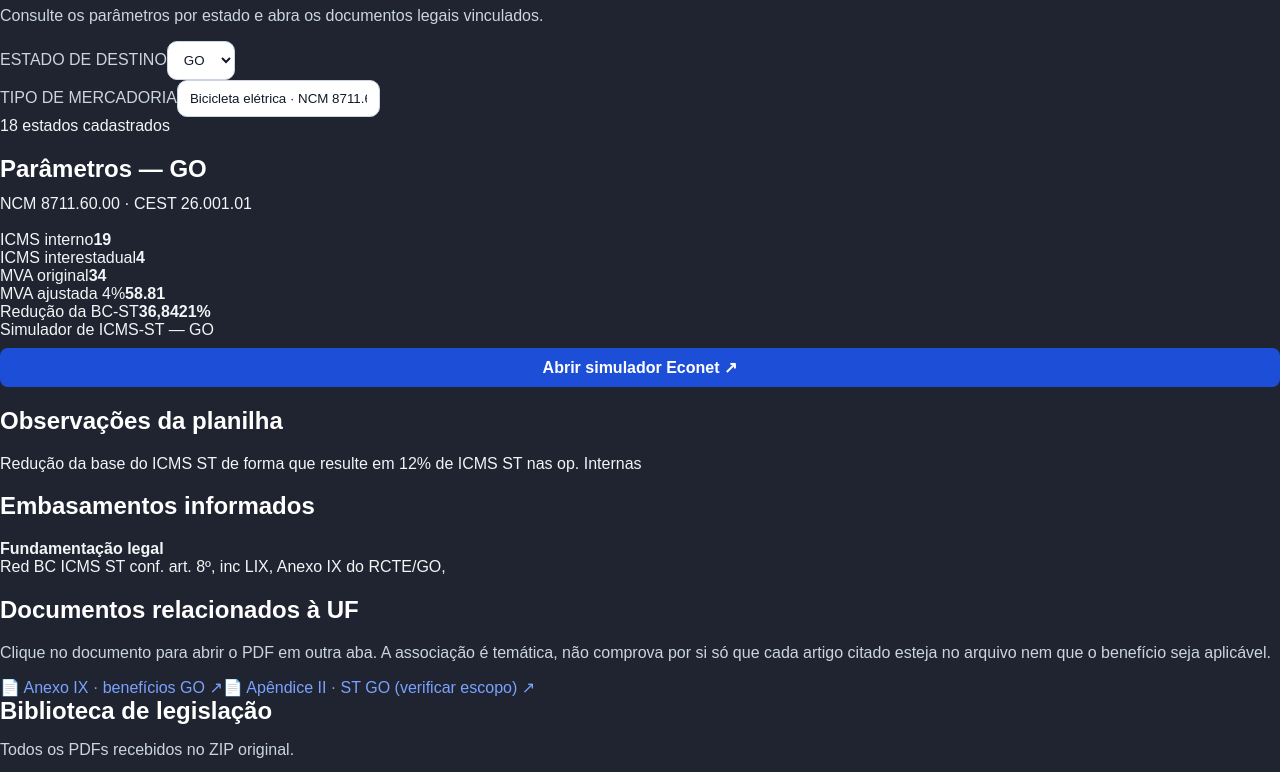
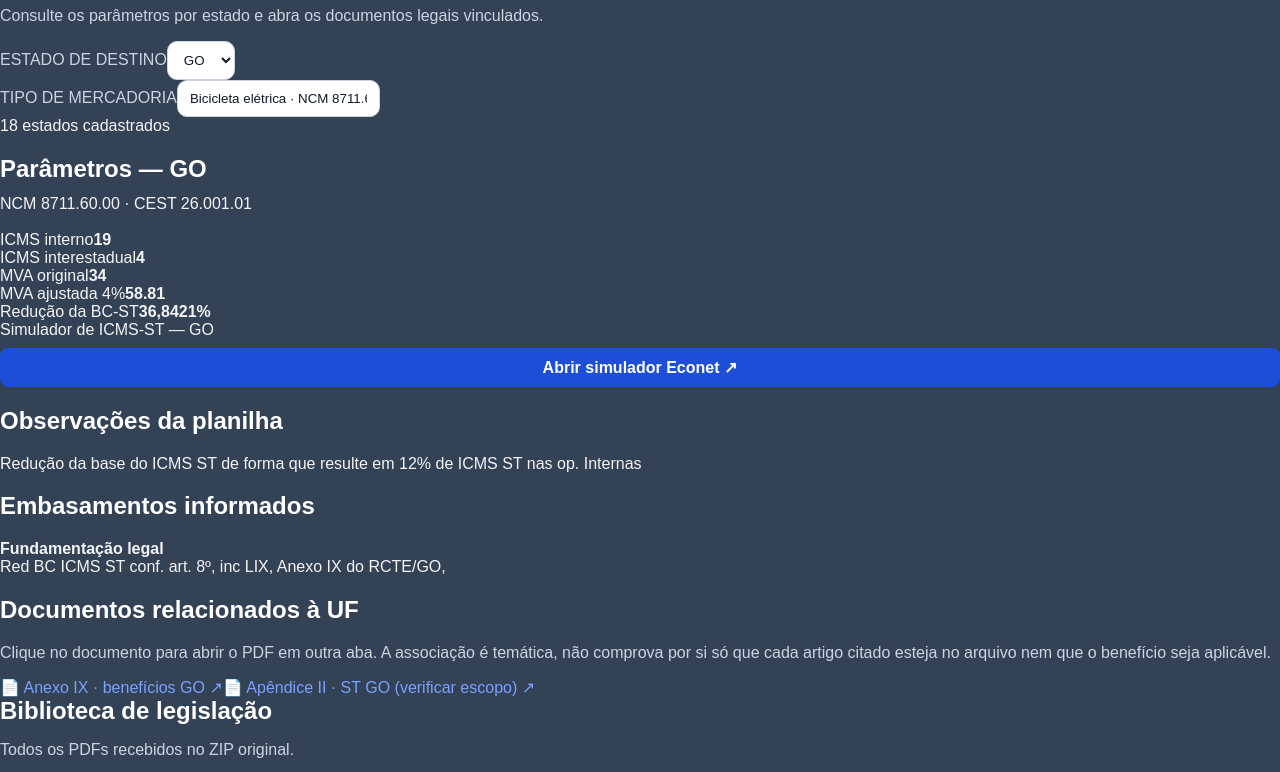
Before and after one commit to andresandim20-cmd/SOMA-FISCAL, a plain HTML site: page index.html in a window 1280 px wide. Shown: the part 73-845 px from the top of the page. Drawn offline with Linux system fonts and the light colour scheme.

Commit message:
Update style.css

```diff
--- a/style.css
+++ b/style.css
@@ -1,5 +1,5 @@
 :root{
-  --bg: #1f2430;
+  --bg: #344256;
   --panel: #ffffff;
   --panel-soft: #f4f6fb;
   --text: #f3f4f6;
```
